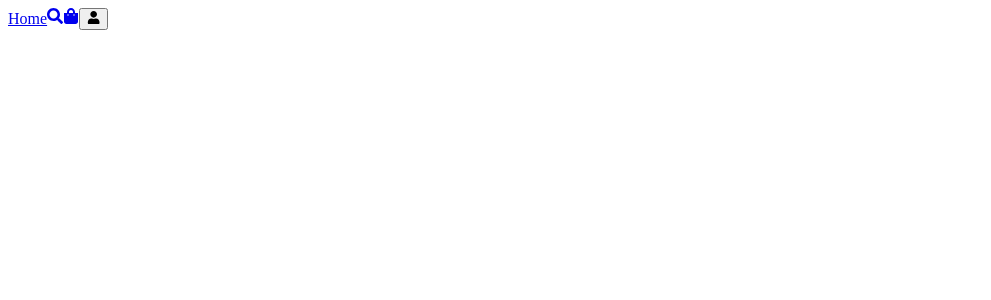
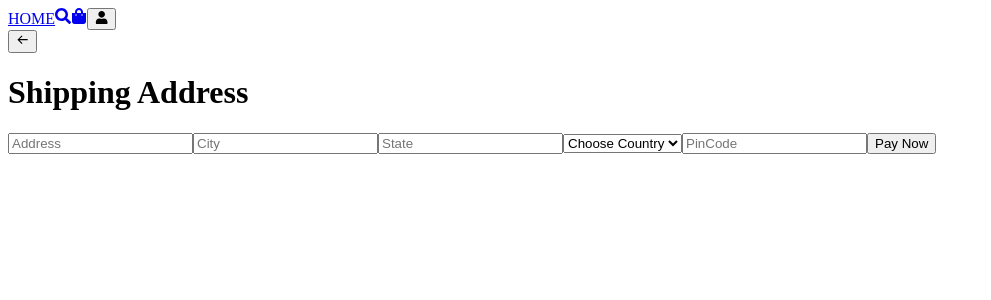
Before and after one commit to ek1l/MERN-STACK-E-COMMERCE, a React (Vite) app: page /shipping in a window 1280 px wide. Before the commit this address had no page. Shown: the top 300 px of the page, without its empty margins (0-991 px from the left). Built offline with nearby package versions, Linux system fonts and the light colour scheme; the HTML template or start-up script is replaced by a standard one.

Commit message:
Implementando rotas novas e novo visual

```diff
--- a/src/App.tsx
+++ b/src/App.tsx
@@ -2,9 +2,11 @@
 import { BrowserRouter as Router, Routes, Route } from 'react-router-dom';
 import Loader from './components/Loader';
 import Header from './components/Header';
+
 const Home = lazy(() => import('./pages/Home'));
 const Search = lazy(() => import('./pages/Search'));
 const Cart = lazy(() => import('./pages/Cart'));
+const Shipping = lazy(() => import('./pages/Shipping'));
 //ADMIN ROUTES IMPORTING
 const Dashboard = lazy(() => import('./pages/admin/dashboard'));
 const Products = lazy(() => import('./pages/admin/products'));
@@ -34,6 +36,10 @@
           <Route path="/" element={<Home />} />
           <Route path="/search" element={<Search />} />
           <Route path="/cart" element={<Cart />} />
+          {/* Login In User Routes  */}
+          <Route>
+            <Route path="/shipping" element={<Shipping />} />
+          </Route>
           {/*  ADMIN ROUTES */}
           {/* <Route
             element={
--- a/src/components/Cart-item.tsx
+++ b/src/components/Cart-item.tsx
@@ -6,7 +6,7 @@
   cartItem: any;
 };
 const CartItem = ({ cartItem }: CartItemProps) => {
-  const { photo, productId, name, price, quantity, stock } = cartItem;
+  const { photo, productId, name, price, quantity } = cartItem;
   return (
     <div className="cart-item">
       <img src={photo} alt={name} />
--- a/src/components/Header.tsx
+++ b/src/components/Header.tsx
@@ -17,7 +17,7 @@
   return (
     <nav className="header">
       <Link onClick={() => setIsOpen(false)} to={'/'}>
-        Home
+        HOME
       </Link>
       <Link onClick={() => setIsOpen(false)} to={'/search'}>
         <FaSearch />
--- a/src/pages/Cart.tsx
+++ b/src/pages/Cart.tsx
@@ -1,6 +1,7 @@
 import { useEffect, useState } from 'react';
 import { VscError } from 'react-icons/vsc';
 import CartItem from '../components/Cart-item';
+import { Link } from 'react-router-dom';
 const cartItems = [
   {
     productId: 'asasasas',
@@ -36,16 +37,18 @@
   return (
     <div className="cart">
       <main>
-        {cartItems.map((i, idx) => (
-          <CartItem key={idx} cartItem={i} />
-        ))}
+        {cartItems.length > 0 ? (
+          cartItems.map((i, idx) => <CartItem key={idx} cartItem={i} />)
+        ) : (
+          <h1>No Items Added</h1>
+        )}
       </main>
       <aside>
         <p>SubTotal: R$ {subtotal}</p>
         <p>Sipping Charges: R$ {shippingCharges}</p>
         <p>Tax: R$ {tax}</p>
         <p>
-          Discount: <em> - R$ {discount}</em>
+          Discount: <em className="red"> - R$ {discount}</em>
         </p>
         <p>
           <b>Total: R${total}</b>
@@ -69,6 +72,7 @@
               Invalid Coupon <VscError />
             </span>
           ))}
+        {cartItems.length > 0 && <Link to="/shipping">Checkout</Link>}
       </aside>
     </div>
   );
--- /dev/null
+++ b/src/pages/Shipping.tsx
@@ -0,0 +1,75 @@
+import { ChangeEvent, useState } from 'react';
+import { BiArrowBack } from 'react-icons/bi';
+
+const Shipping = () => {
+  const [shippingInfo, setShippingInfo] = useState({
+    address: '',
+    city: '',
+    state: '',
+    country: '',
+    pinCode: '',
+  });
+  const changeHandler = (
+    e: ChangeEvent<HTMLInputElement | HTMLSelectElement>,
+  ) => {
+    setShippingInfo((prev) => ({ ...prev, [e.target.name]: e.target.value }));
+  };
+  return (
+    <div className="shipping">
+      <button>
+        <BiArrowBack />
+      </button>
+
+      <form>
+        <h1>Shipping Address</h1>
+        <input
+          required
+          type="text"
+          placeholder="Address"
+          name="address"
+          value={shippingInfo.address}
+          onChange={changeHandler}
+        />
+
+        <input
+          required
+          type="text"
+          placeholder="City"
+          name="city"
+          value={shippingInfo.city}
+          onChange={changeHandler}
+        />
+
+        <input
+          required
+          type="text"
+          placeholder="State"
+          name="state"
+          value={shippingInfo.state}
+          onChange={changeHandler}
+        />
+
+        <select
+          name="country"
+          required
+          value={shippingInfo.country}
+          onChange={changeHandler}
+        >
+          <option value="">Choose Country</option>
+          <option value="Brasil">Brasil</option>
+        </select>
+        <input
+          required
+          type="number"
+          placeholder="PinCode"
+          name="pinCode"
+          value={shippingInfo.pinCode}
+          onChange={changeHandler}
+        />
+        <button type="submit"> Pay Now</button>
+      </form>
+    </div>
+  );
+};
+
+export default Shipping;
--- a/src/styles/app.scss
+++ b/src/styles/app.scss
@@ -37,7 +37,8 @@
 @import 'admin-styles/mixin';
 
 @import 'home';
-
+@import 'cart';
+@import 'shipping';
 @import 'admin-styles/dashboard';
 @import 'admin-styles/products';
 @import 'admin-styles/chart';
```
Also changed, not shown: src/styles/_cart.scss (added, +103 -0 lines), src/styles/_shipping.scss (added).
